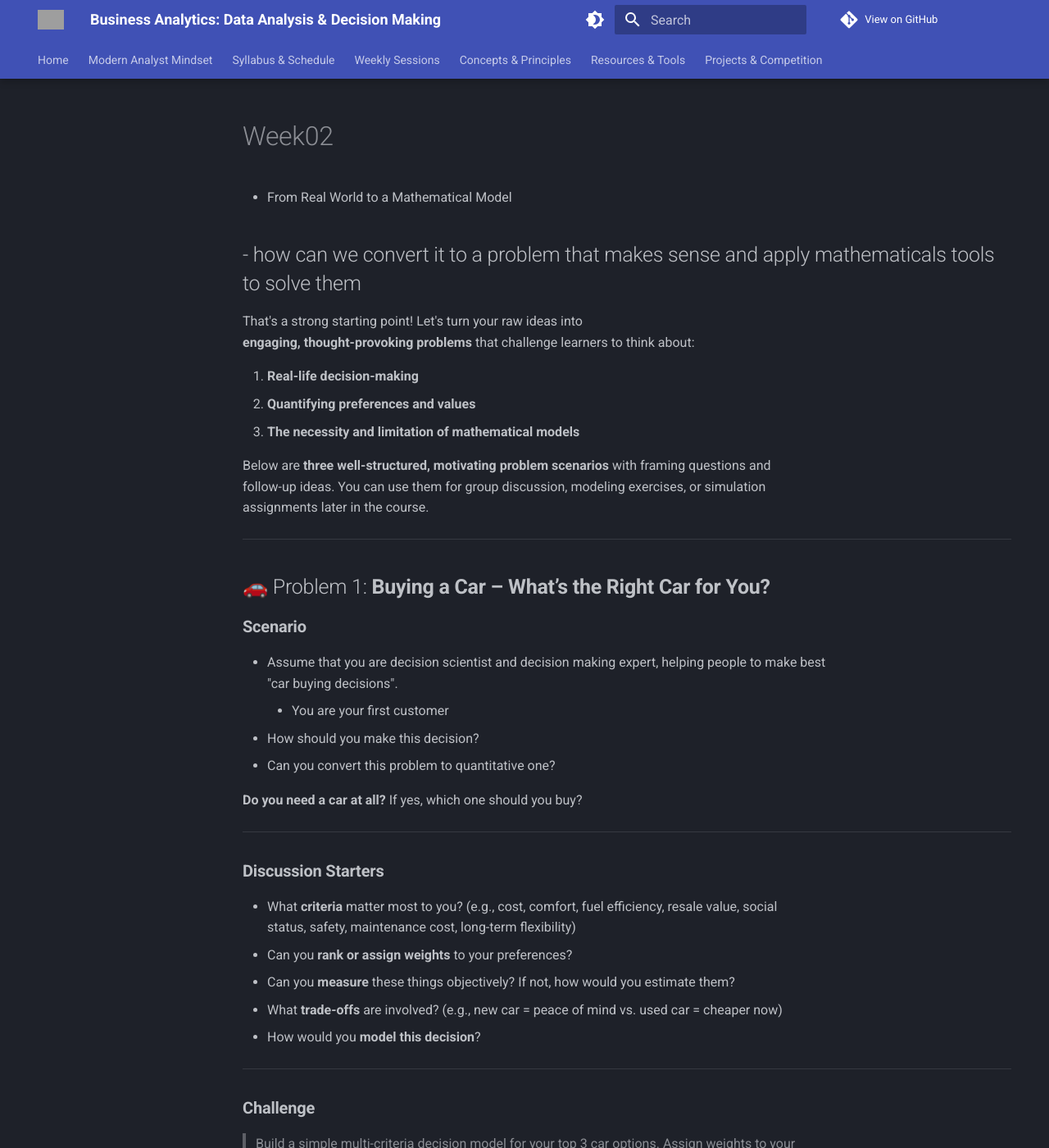
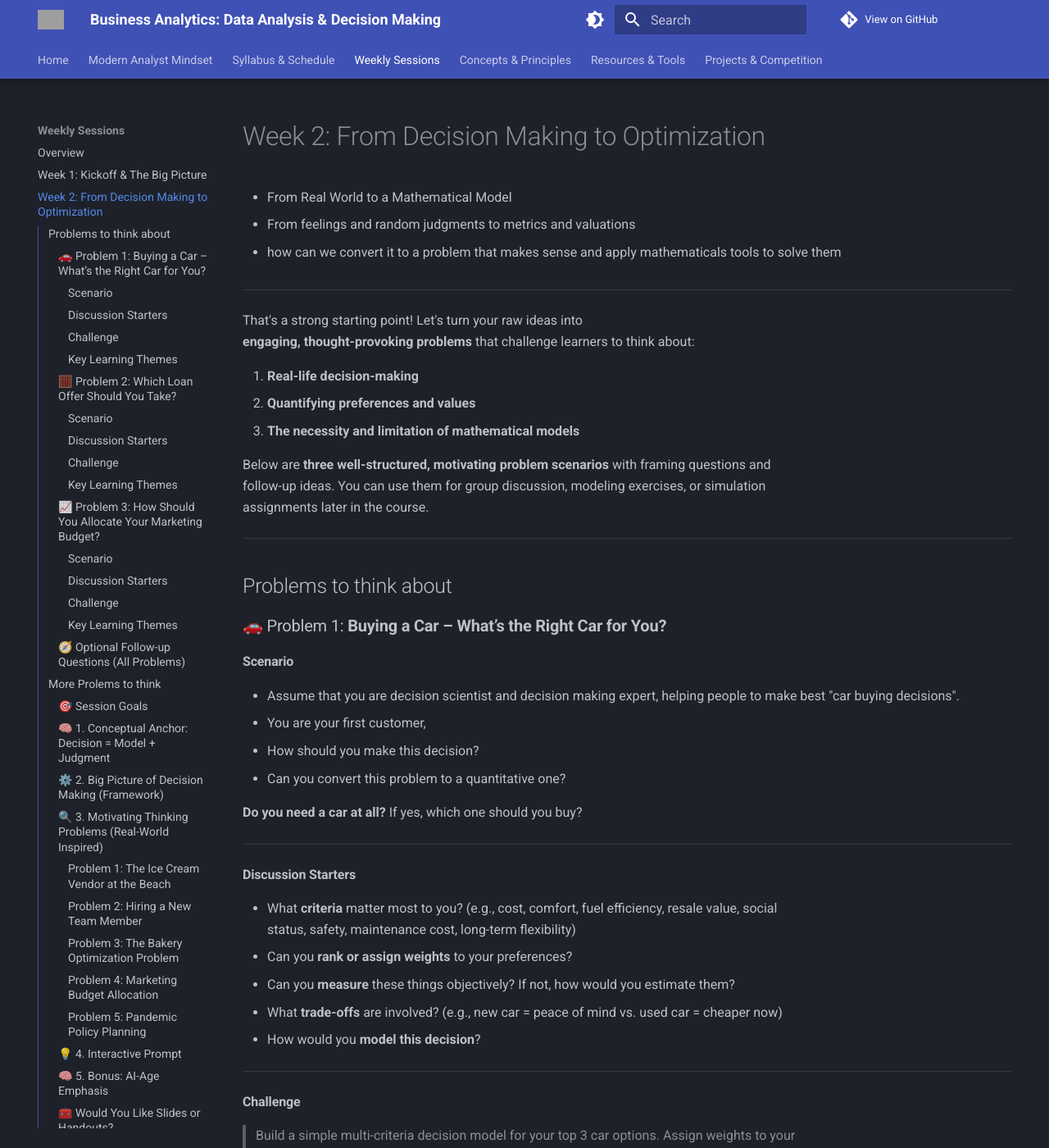
Before and after one commit to TheLoggicalOne/BA_for_Solico, an MkDocs documentation site: the page built from docs/weeks/week02.md, in a window 1280 px wide and 1400 px high. Shown: the whole window at 82% size. Built offline with MkDocs 1.6.1 and Material for MkDocs 9.7.7, drawn with Linux system fonts in a browser that asks for light colours; comment, search, counter and statistics services are not loaded; some of the changed text lies outside the part shown; grey boxes are pictures that could not be loaded.

Commit message:
add weekly pages to nav, create links to google forms

```diff
--- a/docs/weeks/week02.md
+++ b/docs/weeks/week02.md
@@ -1,6 +1,10 @@
-- From Real World to a Mathematical Model
+# Week 2: From Decision Making to Optimization
 
- - how can we convert it to a problem that makes sense and apply mathematicals tools to solve them
+ * From Real World to a Mathematical Model
+ * From feelings and random judgments to metrics and valuations
+
+* how can we convert it to a problem that makes sense and apply mathematicals tools to solve them
+
 ---
 
 That's a strong starting point! Let's turn your raw ideas into
@@ -15,23 +19,23 @@ follow-up ideas. You can use them for group discussion, modeling exercises, or s
 assignments later in the course.
 
 ---
+## Problems to think about
 
-## 🚗 Problem 1: **Buying a Car – What’s the Right Car for You?**
+### 🚗 Problem 1: **Buying a Car – What’s the Right Car for You?**
 
-### **Scenario**
+#### **Scenario**
 
-- Assume that you are decision scientist and decision making expert, helping people to make best
-"car buying decisions".
-       - You are your first customer
+- Assume that you are decision scientist and decision making expert, helping people to make best "car buying decisions".
+   - You are your first customer,
 - How should you make this decision?
-- Can you convert this problem to quantitative one?
+- Can you convert this problem to a quantitative one?
 
 **Do you need a car at all?**
 If yes, which one should you buy?
 
 ---
 
-### **Discussion Starters**
+#### **Discussion Starters**
 
 * What **criteria** matter most to you? (e.g., cost, comfort, fuel efficiency, resale value, social
 status, safety, maintenance cost, long-term flexibility)
@@ -42,14 +46,14 @@ status, safety, maintenance cost, long-term flexibility)
 
 ---
 
-### **Challenge**
+#### **Challenge**
 
 > Build a simple multi-criteria decision model for your top 3 car options. Assign weights to your
 values and score each option.
 
 ---
 
-### **Key Learning Themes**
+#### **Key Learning Themes**
 
 * Decision modeling
 * Quantifying qualitative preferences
@@ -59,9 +63,9 @@ values and score each option.
 
 ---
 
-## 🧮 Problem 2: **Which Loan Offer Should You Take?**
+### 🧮 Problem 2: **Which Loan Offer Should You Take?**
 
-### **Scenario**
+#### **Scenario**
 - Assume that you are decision scientist and decision making expert, helping people to make best
 "financial decisions".
        - You are your first customer
@@ -82,7 +86,7 @@ But is that the full story?
 
 ---
 
-### **Discussion Starters**
+#### **Discussion Starters**
 
 * What is **IRR**, and what does it mean in this context?
 * Is interest rate the only factor that matters?
@@ -92,14 +96,14 @@ But is that the full story?
 
 ---
 
-### **Challenge**
+#### **Challenge**
 
 > Build a small cash flow model for both loans. Explore scenarios where a higher interest loan
 might be better (e.g., more flexibility, lower early payments).
 
 ---
 
-### **Key Learning Themes**
+#### **Key Learning Themes**
 
 * Time value of money (TVM), cash flow modeling
 * Present value vs. internal rate of return
@@ -108,9 +112,9 @@ might be better (e.g., more flexibility, lower early payments).
 
 ---
 
-## 📈 Problem 3: **How Should You Allocate Your Marketing Budget?**
+### 📈 Problem 3: **How Should You Allocate Your Marketing Budget?**
 
-### **Scenario**
+#### **Scenario**
 
 You are the marketing lead for a product with a 100 million toman budget. You have 3 possible channels:
 
@@ -130,7 +134,7 @@ But these numbers are averages. Conversion varies by season, target segment, and
 
 ---
 
-### **Discussion Starters**
+#### **Discussion Starters**
 
 * How would you **allocate** your budget?
 * What’s your **objective**? Maximize conversions? Awareness? Long-term value?
@@ -140,13 +144,13 @@ But these numbers are averages. Conversion varies by season, target segment, and
 
 ---
 
-### **Challenge**
+#### **Challenge**
 
 > Build a simple budget allocation model based on expected ROI per channel. Then run a **simulation** where conversion rates vary randomly.
 
 ---
 
-### **Key Learning Themes**
+#### **Key Learning Themes**
 
 * Data-driven decision making
 * Assumptions and their risks
@@ -156,7 +160,7 @@ But these numbers are averages. Conversion varies by season, target segment, and
 
 ---
 
-## 🧭 Optional Follow-up Questions (All Problems)
+### 🧭 Optional Follow-up Questions (All Problems)
 
 * What would you ask from a **data analyst** to help improve your decision?
 * Can **AI help** you here? If so, what part of the decision? If not, why?
@@ -173,9 +177,9 @@ Would you like me to turn these into:
 Let me know how you'd like to run this session.
 
 
+## More Prolems to think
 
-
-## 🎯 **Session Goals**
+### 🎯 **Session Goals**
 
 * Show the **big picture of decision making**
 * Emphasize the role of **mathematical models** in supporting decisions
@@ -186,7 +190,7 @@ Let me know how you'd like to run this session.
 
 ---
 
-## 🧠 1. Conceptual Anchor: Decision = Model + Judgment
+### 🧠 1. Conceptual Anchor: Decision = Model + Judgment
 
 
 
@@ -196,7 +200,7 @@ Use this to frame **why we model reality**, even if imperfectly.
 
 ---
 
-## ⚙️ 2. Big Picture of Decision Making (Framework)
+### ⚙️ 2. Big Picture of Decision Making (Framework)
 
 Draw or show this simplified flow:
 
@@ -218,13 +222,13 @@ Now let's support this with real-world thinking challenges 👇
 
 ---
 
-## 🔍 3. Motivating Thinking Problems (Real-World Inspired)
+### 🔍 3. Motivating Thinking Problems (Real-World Inspired)
 
 Each of these shows the **importance of modeling**, **limitations of models**, and **need for judgment**.
 
 ---
 
-### **Problem 1: The Ice Cream Vendor at the Beach**
+#### **Problem 1: The Ice Cream Vendor at the Beach**
 
 **Scenario**: You’re selling ice cream at a beach. You can bring 20, 40, or 60 ice creams in a cooler. If you bring too few, you lose customers. Too many, and they melt.
 
@@ -238,7 +242,7 @@ Each of these shows the **importance of modeling**, **limitations of models**, a
 
 ---
 
-### **Problem 2: Hiring a New Team Member**
+#### **Problem 2: Hiring a New Team Member**
 
 You must decide between two candidates:
 
@@ -256,7 +260,7 @@ You try to model future team productivity under each scenario.
 
 ---
 
-### **Problem 3: The Bakery Optimization Problem**
+#### **Problem 3: The Bakery Optimization Problem**
 
 You own a bakery and want to maximize profit:
 
@@ -278,7 +282,7 @@ Now:
 
 ---
 
-### **Problem 4: Marketing Budget Allocation**
+#### **Problem 4: Marketing Budget Allocation**
 
 You want to allocate a fixed budget between:
 
@@ -298,7 +302,7 @@ Now:
 
 ---
 
-### **Problem 5: Pandemic Policy Planning**
+#### **Problem 5: Pandemic Policy Planning**
 
 Governments modeled lockdown policies using:
 
@@ -318,7 +322,7 @@ Ask: Can any model capture all of this? What should the role of the model be?
 
 ---
 
-## 💡 4. Interactive Prompt
+### 💡 4. Interactive Prompt
 
 Ask participants:
 
@@ -333,7 +337,7 @@ This encourages **personal reflection** and sets the stage for modeling concepts
 
 ---
 
-## 🧠 5. Bonus: AI-Age Emphasis
+### 🧠 5. Bonus: AI-Age Emphasis
 
 Close with discussion:
 
@@ -348,7 +352,7 @@ Close with discussion:
 
 ---
 
-## 🧰 Would You Like Slides or Handouts?
+### 🧰 Would You Like Slides or Handouts?
 
 I can generate:
 
--- a/mkdocs.yml
+++ b/mkdocs.yml
@@ -63,7 +63,12 @@ nav:
   - 'Home': 'index.md'
   - 'Modern Analyst Mindset': 'mindset.md'
   - 'Syllabus & Schedule': 'syllabus.md'
-  - 'Weekly Sessions': 'weeks/index.md'
+  - 'Weekly Sessions':
+    - 'Overview': 'weeks/index.md' # This is your "Weekly Sessions" overview page
+    - 'Week 1: Kickoff & The Big Picture': 'weeks/week01.md' # Explicitly list each week
+    - 'Week 2: From Decision Making to Optimization': 'weeks/week02.md'
+    - 'Week 3: Data Elicitation & Quantification': 'weeks/week03.md'
+    - 'Week 14: Final Projects & Future of Solico': 'weeks/week14.md'
   - 'Concepts & Principles': 'concepts/index.md'
     # ... add all 14 weeks here
   - 'Resources & Tools': 'resources.md'
```
Also changed, not shown: docs/index.md (+17 -26 lines), docs/weeks/index.md (+7 -7 lines).
